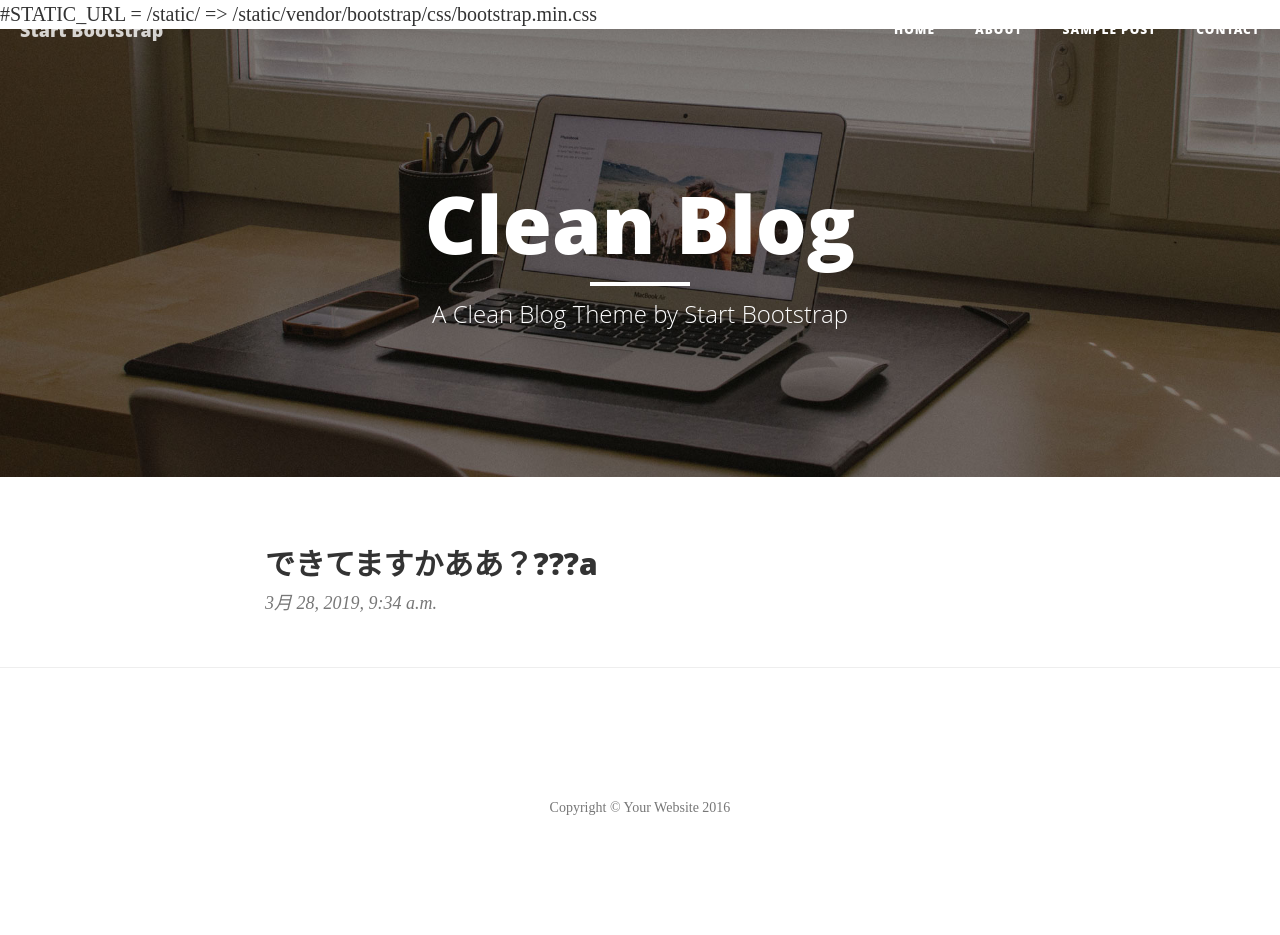
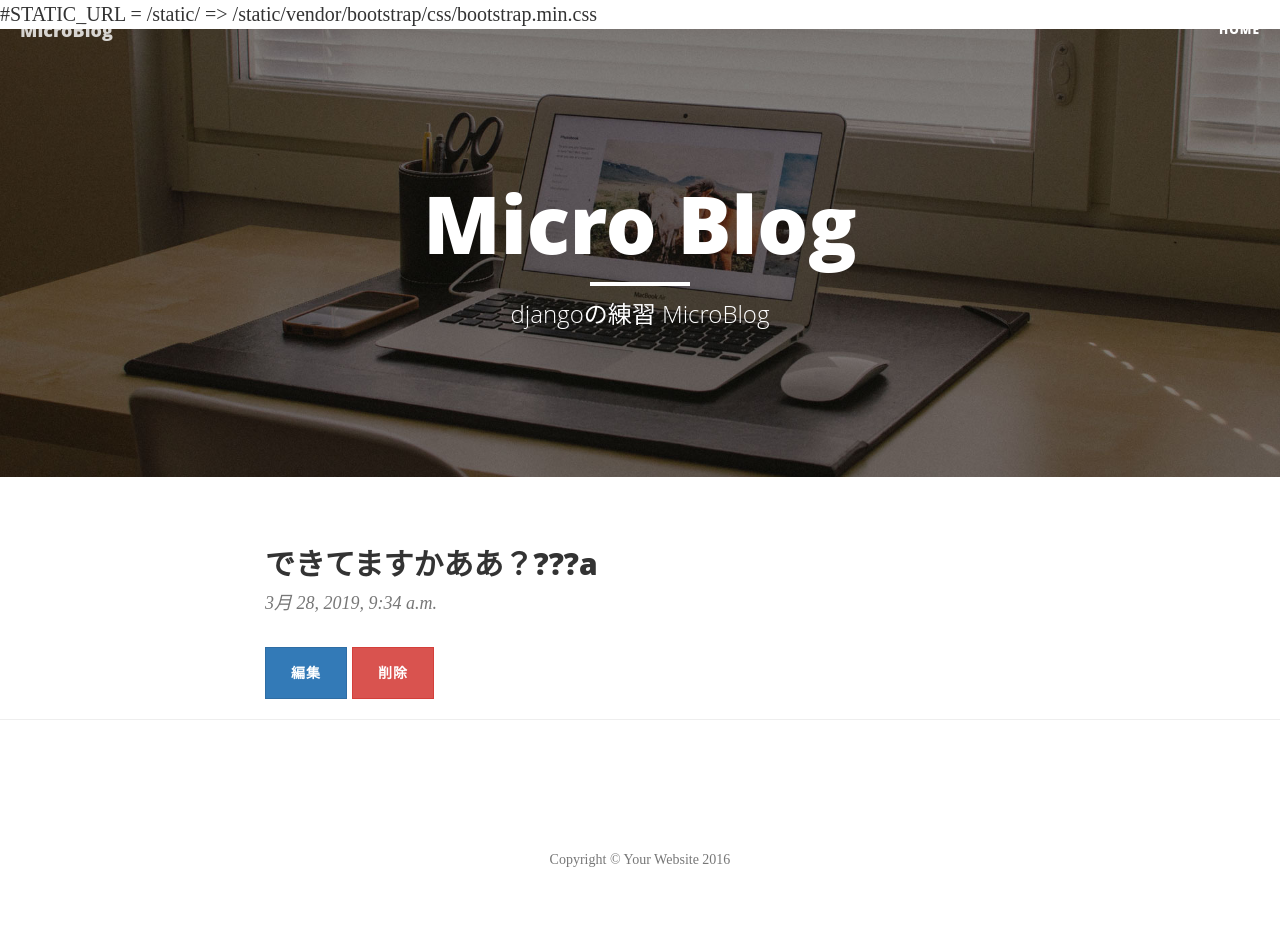
Before and after one commit to Walkdream24/microBlog, a Django app: page /1 in a window 1280 px wide. Before the commit the page ends 815 px from the top, so only its background shows below. Run offline with Django 3.2, Linux system fonts and the light colour scheme; data comes from the database, SQL or seed files in the repository; both versions use the stored data as it was after the commit; some libraries are stand-ins or nearby versions.

Commit message:
削除機能追加

```diff
--- a/microblog/microblog/blog/templates/base.html
+++ b/microblog/microblog/blog/templates/base.html
@@ -39,9 +39,9 @@
             <div class="row">
                 <div class="col-lg-8 col-lg-offset-2 col-md-10 col-md-offset-1">
                     <div class="site-heading">
-                        <h1>Clean Blog</h1>
+                        <h1>Micro Blog</h1>
                         <hr class="small">
-                        <span class="subheading">A Clean Blog Theme by Start Bootstrap</span>
+                        <span class="subheading">djangoの練習 MicroBlog</span>
                     </div>
                 </div>
             </div>
--- a/microblog/microblog/blog/templates/blog/blog_detail.html
+++ b/microblog/microblog/blog/templates/blog/blog_detail.html
@@ -9,6 +9,8 @@
                    </h2>
                    <p class="post-meta">{{ object.posted_date }}</p>
               </div>
+             <a href="{% url 'update' object.id %}" class="btn btn-primary">編集</a>
+             <a href="{% url 'delete' object.id %}" class="btn btn-danger">削除</a>
          </div>
     </div>
 {% endblock %}
--- a/microblog/microblog/blog/templates/blog/blog_list.html
+++ b/microblog/microblog/blog/templates/blog/blog_list.html
@@ -5,7 +5,7 @@
            <div class="col-lg-8 col-lg-offset-2 col-md-10 col-md-offset-1">
                {% for blog in object_list %}
                 <div class="post-preview">
-                    <a href="#">
+                    <a href="{% url 'detail' blog.id %}">
                         <h2 class="post-title">
                              {{ blog.content }}
                         </h2>
--- a/microblog/microblog/blog/templates/navi.html
+++ b/microblog/microblog/blog/templates/navi.html
@@ -7,23 +7,14 @@
                     <span class="sr-only">Toggle navigation</span>
                     Menu <i class="fa fa-bars"></i>
                 </button>
-                <a class="navbar-brand" href="index.html">Start Bootstrap</a>
+                <a class="navbar-brand" href="{% url 'index' %}">MicroBlog</a>
             </div>
 
             <!-- Collect the nav links, forms, and other content for toggling -->
             <div class="collapse navbar-collapse" id="bs-example-navbar-collapse-1">
                 <ul class="nav navbar-nav navbar-right">
                     <li>
-                        <a href="index.html">Home</a>
-                    </li>
-                    <li>
-                        <a href="about.html">About</a>
-                    </li>
-                    <li>
-                        <a href="post.html">Sample Post</a>
-                    </li>
-                    <li>
-                        <a href="contact.html">Contact</a>
+                        <a href="{% url 'index' %}">Home</a>
                     </li>
                 </ul>
             </div>
--- a/microblog/microblog/blog/views.py
+++ b/microblog/microblog/blog/views.py
@@ -6,6 +6,7 @@
 from django.views.generic import DetailView
 from django.views.generic import CreateView
 from django.views.generic import UpdateView
+from django.views.generic import DeleteView
 
 from .models import Blog
 
@@ -32,3 +33,8 @@
         blog_pk = self.kwargs['pk']
         url = reverse_lazy("detail", kwargs={"pk": blog_pk})
         return url
+
+
+class BlogDeleteView(DeleteView):
+    model = Blog
+    success_url = reverse_lazy("index")
--- a/microblog/microblog/microblog/urls.py
+++ b/microblog/microblog/microblog/urls.py
@@ -16,12 +16,13 @@
 from django.contrib import admin
 from django.urls import path
 
-from blog.views import BlogListView, BlogDetailView, BlogCreateView, BlogUpdateView
+from blog.views import BlogListView, BlogDetailView, BlogCreateView, BlogUpdateView, BlogDeleteView
 
 urlpatterns = [
     path('', BlogListView.as_view(), name='index'),
     path('<int:pk>', BlogDetailView.as_view(), name='detail'),
     path('<int:pk>/update', BlogUpdateView.as_view(), name="update"),
+    path('<int:pk>/delete', BlogDeleteView.as_view(), name="delete"),
 
     path('create', BlogCreateView.as_view(), name="create"),
     path('admin/', admin.site.urls),
```
Also changed, not shown: microblog/microblog/blog/templates/blog/blog_confirm_delete.html (added, +17 -0 lines), microblog/microblog/db.sqlite3.
